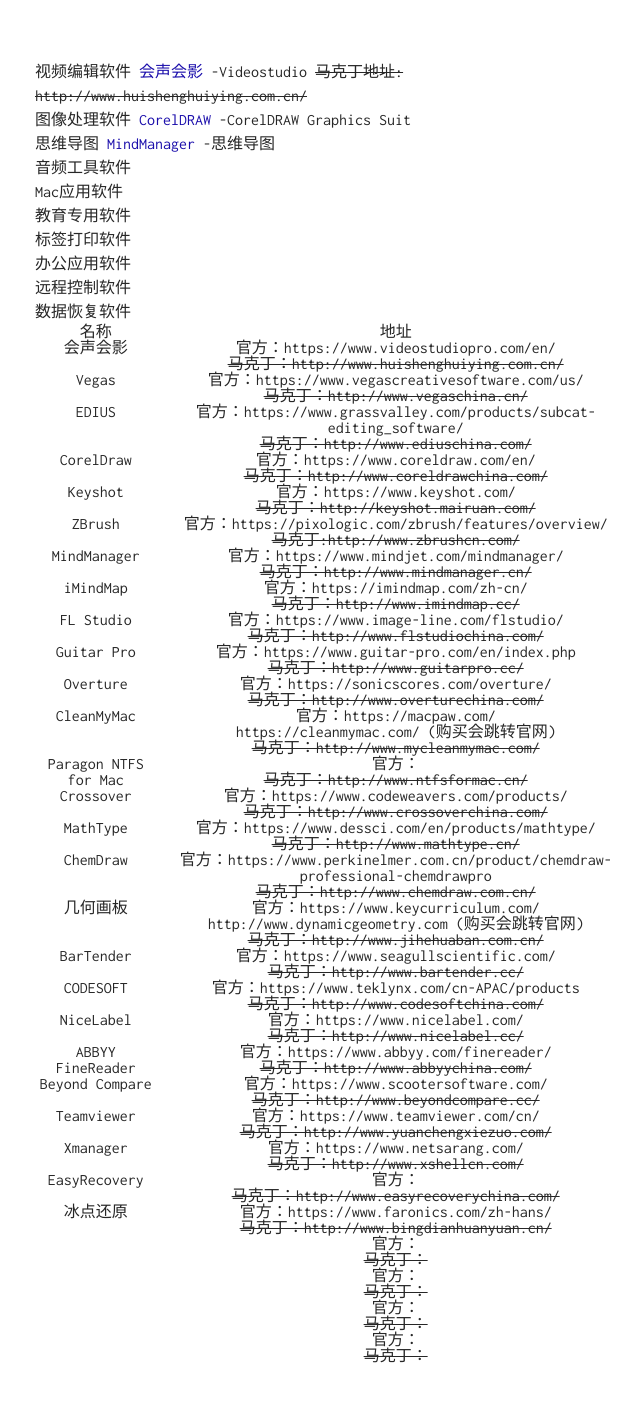
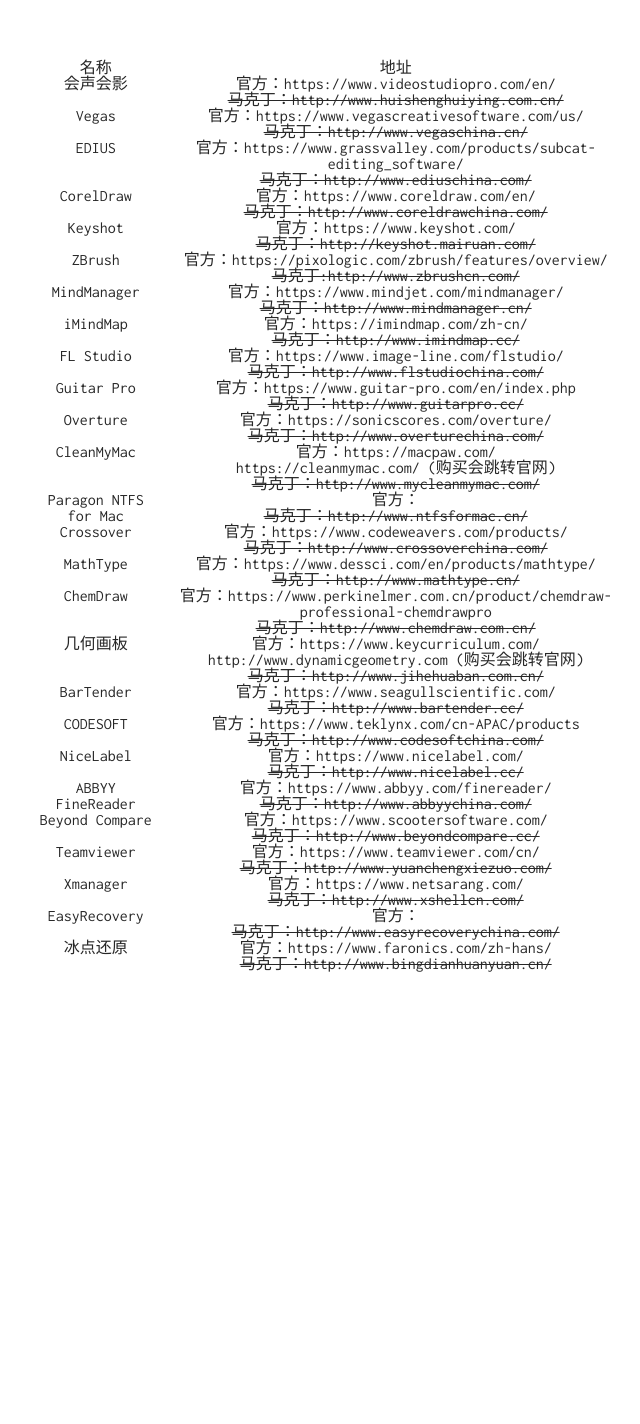
Before and after one commit to yrir/oldyuan.com, a Jekyll site: the page built from makedinglist/index.md, in a window 1280 px wide. Shown: the whole page, without its empty margins (305-945 px from the left). Built offline with Jekyll 4.4.1, drawn with Linux system fonts in a browser that asks for light colours; our own code applies the rules of GitHub Pages for plain Markdown files; after the commit the page ends 1032 px from its top, so only the background shows below that.

Commit message:
Update index.md

```diff
--- a/makedinglist/index.md
+++ b/makedinglist/index.md
@@ -1,51 +1,3 @@
-**视频编辑软件**
-[会声会影](https://www.videostudiopro.com/en/) -Videostudio
-~~马克丁地址: http://www.huishenghuiying.com.cn/~~
-[]()
-[]()
-
-**图像处理软件**
-[CorelDRAW](https://www.coreldraw.com/en/) -CorelDRAW Graphics Suit
-[]()
-[]()
-
-**思维导图**
-[MindManager](https://www.mindjet.com/) -思维导图
-[]()
-
-**音频工具软件**
-[]()
-[]()
-[]()
-
-**Mac应用软件**
-[]()
-[]()
-[]()
-
-**教育专用软件**
-[]()
-[]()
-[]()
-
-**标签打印软件**
-[]()
-[]()
-[]()
-
-**办公应用软件**
-[]()
-[]()
-
-**远程控制软件**
-[]()
-[]()
-
-**数据恢复软件**
-[]()
-[]()
-
-
 |名称|地址|
 |:--:|:--:|
 |会声会影|官方：https://www.videostudiopro.com/en/<br>~~马克丁：http://www.huishenghuiying.com.cn/~~|
@@ -74,7 +26,3 @@
 |Xmanager|官方：https://www.netsarang.com/<br>~~马克丁：http://www.xshellcn.com/~~|
 |EasyRecovery|官方：<br>~~马克丁：http://www.easyrecoverychina.com/~~|
 |冰点还原|官方：https://www.faronics.com/zh-hans/<br>~~马克丁：http://www.bingdianhuanyuan.cn/~~|
-||官方：<br>~~马克丁：~~|
-||官方：<br>~~马克丁：~~|
-||官方：<br>~~马克丁：~~|
-||官方：<br>~~马克丁：~~|
```
